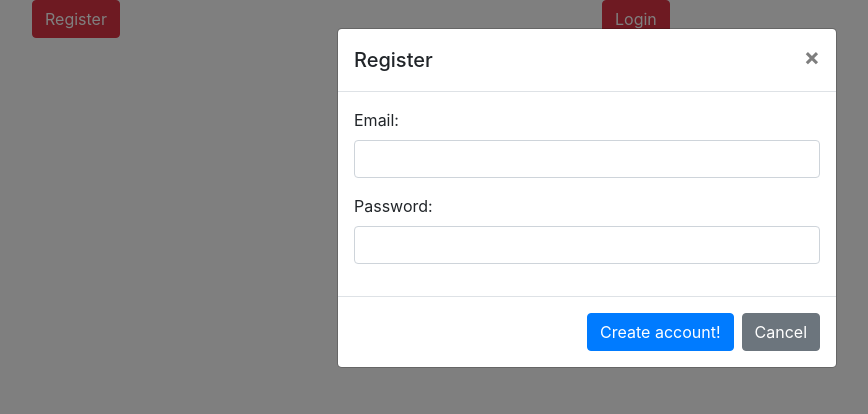
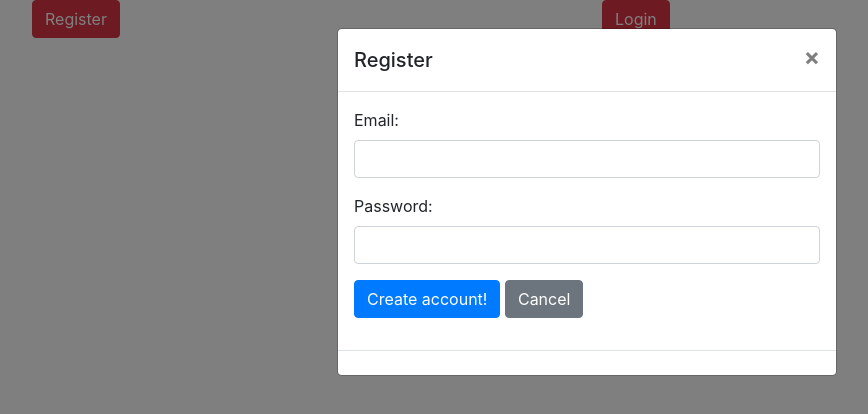
Before and after one commit to gubcodes/recipeazy, a React (Create React App) app in the folder client/: page / in a window 1280 px wide. Both pictures are taken after a click on the button "Register". Shown: the top 414 px of the page, without its empty margins (53-921 px from the left). Built offline with nearby package versions, Linux system fonts and the light colour scheme.

Commit message:
token/server linked up for user creation/login

```diff
--- a/client/src/App.js
+++ b/client/src/App.js
@@ -36,11 +36,12 @@ function App() {
   }, []);
 
   return (
+
     <div>
      {/*} <Sitebar clickLogout={clearToken}/>
       {protectedViews()}
   */}
-    <Auth/>
+    <Auth updateToken={updateToken}/>
     </div>
   );
 }
--- a/client/src/auth/Login.js
+++ b/client/src/auth/Login.js
@@ -8,7 +8,7 @@ const Login = (props) => {
     className
   } = props;
 
-  const [username, setUsername] = useState('');
+  const [email, setEmail] = useState('');
   const [password, setPassword] = useState('');
 
   const [loginModal, setLoginModal] = useState(false);
@@ -17,9 +17,9 @@ const Login = (props) => {
 
   let handleSubmit = (event) => {
     event.preventDefault();
-    fetch('http://localhost:3000/user/login', {
+    fetch('http://localhost:3001/user/login', {
         method: 'POST',
-        body: JSON.stringify({user:{username: username, password: password}}),
+        body: JSON.stringify({user:{email: email, password: password}}),
         headers: new Headers({
             'Content-Type': 'application/json'
         })
@@ -36,10 +36,11 @@ const Login = (props) => {
       <Modal isOpen={loginModal} toggle={toggle} className={className}>
         <ModalHeader toggle={toggle}>Login</ModalHeader>
         <ModalBody>
-        <Form onSubmit={handleSubmit}>
+        <Form>
                 <FormGroup>
-                    <Label htmlFor="username">Email: </Label>
-                    <Input onChange={(e) => setUsername(e.target.value)} type="email" name="username" value={username}/>
+                    <Label htmlFor="email">Email: </Label>
+                    <Input onChange={(e) => setEmail(e.target.value)} type="email" name="email" value={email}/>
+                    {/*pattern="/^[a-zA-Z0-9.!#$%&'*+/=?^_`{|}~-]+@[a-zA-Z0-9-]+(?:\.[a-zA-Z0-9-]+)*$/" required */}
                 </FormGroup>
                 <FormGroup>
                     <Label htmlFor="password">Password: </Label>
@@ -48,7 +49,7 @@ const Login = (props) => {
             </Form>
         </ModalBody>
         <ModalFooter>
-          <Button color="primary" onClick={toggle} type="submit">Login</Button>{' '}
+          <Button color="primary" onClick={toggle} type="submit" onSubmit={handleSubmit}>Login</Button>{' '}
           <Button color="secondary" onClick={toggle}>Cancel</Button>
         </ModalFooter>
       </Modal>
--- a/client/src/auth/Register.js
+++ b/client/src/auth/Register.js
@@ -12,14 +12,14 @@ const Register = (props) => {
 
   const toggle = () => setRegisterModal(!registerModal);
 
-  const [username, setUsername] = useState('');
+  const [email, setEmail] = useState('');
   const [password, setPassword] = useState('');
 
     let handleSubmit = (event) => {
         event.preventDefault();
-        fetch('http://localhost:3000/user/register', {
+        fetch('http://localhost:3001/user/register', {
             method: 'POST',
-            body: JSON.stringify({user:{username: username, password: password}}),
+            body: JSON.stringify({user:{email: email, password: password}}),
             headers: new Headers({
                 'Content-Type': 'application/json'
             })
@@ -37,20 +37,23 @@ const Register = (props) => {
       <Modal isOpen={registerModal} toggle={toggle} className={className}>
         <ModalHeader toggle={toggle}>Register</ModalHeader>
         <ModalBody>
-        <Form onSubmit={handleSubmit}>
+            <Form onSubmit={handleSubmit}>
                 <FormGroup>
-                    <Label htmlFor="username">Email: </Label>
-                    <Input onChange={(e) => setUsername(e.target.value)} name="username" type="email" value={username}/>
+                    <Label htmlFor="email">Email: </Label>
+                    <Input onChange={(e) => setEmail(e.target.value)} name="email" type="email" value={email}/>
                 </FormGroup>
                 <FormGroup>
                     <Label htmlFor="password">Password: </Label>
                     <Input onChange={(e) => setPassword(e.target.value)} name="password" type="password" value={password}/>
                 </FormGroup>
+                <FormGroup>
+                <Button color="primary" type="submit" onClick={toggle}>Create account!</Button>{' '}
+                <Button color="secondary" onClick={toggle}>Cancel</Button>
+                </FormGroup>
             </Form>
             </ModalBody>
         <ModalFooter>
-          <Button color="primary" onClick={toggle}>Create account!</Button>{' '}
-          <Button color="secondary" onClick={toggle}>Cancel</Button>
+
         </ModalFooter>
       </Modal>
     </div>
```
Also changed, not shown: 2 other files (tests, documents, lock files or other folders).
